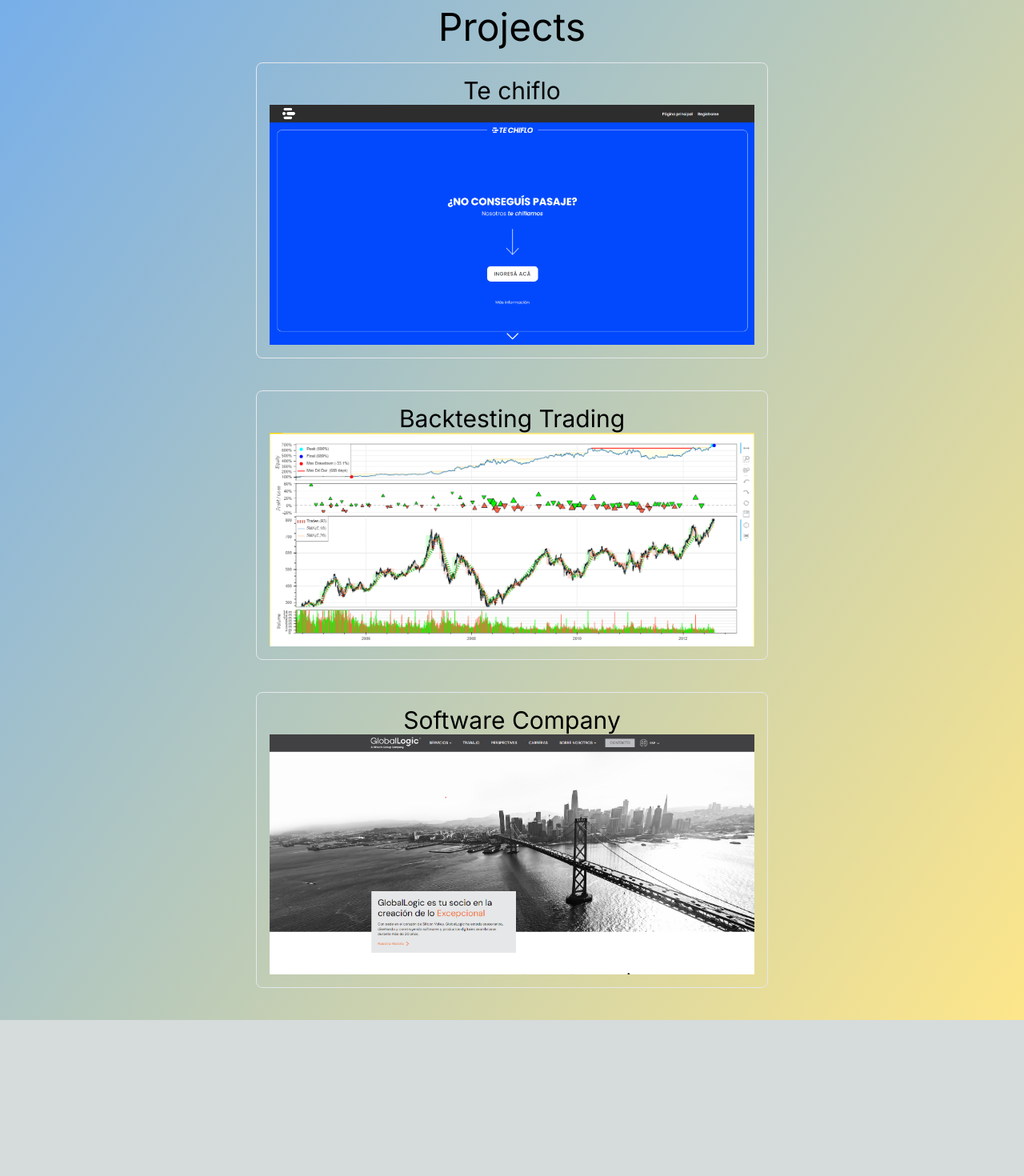
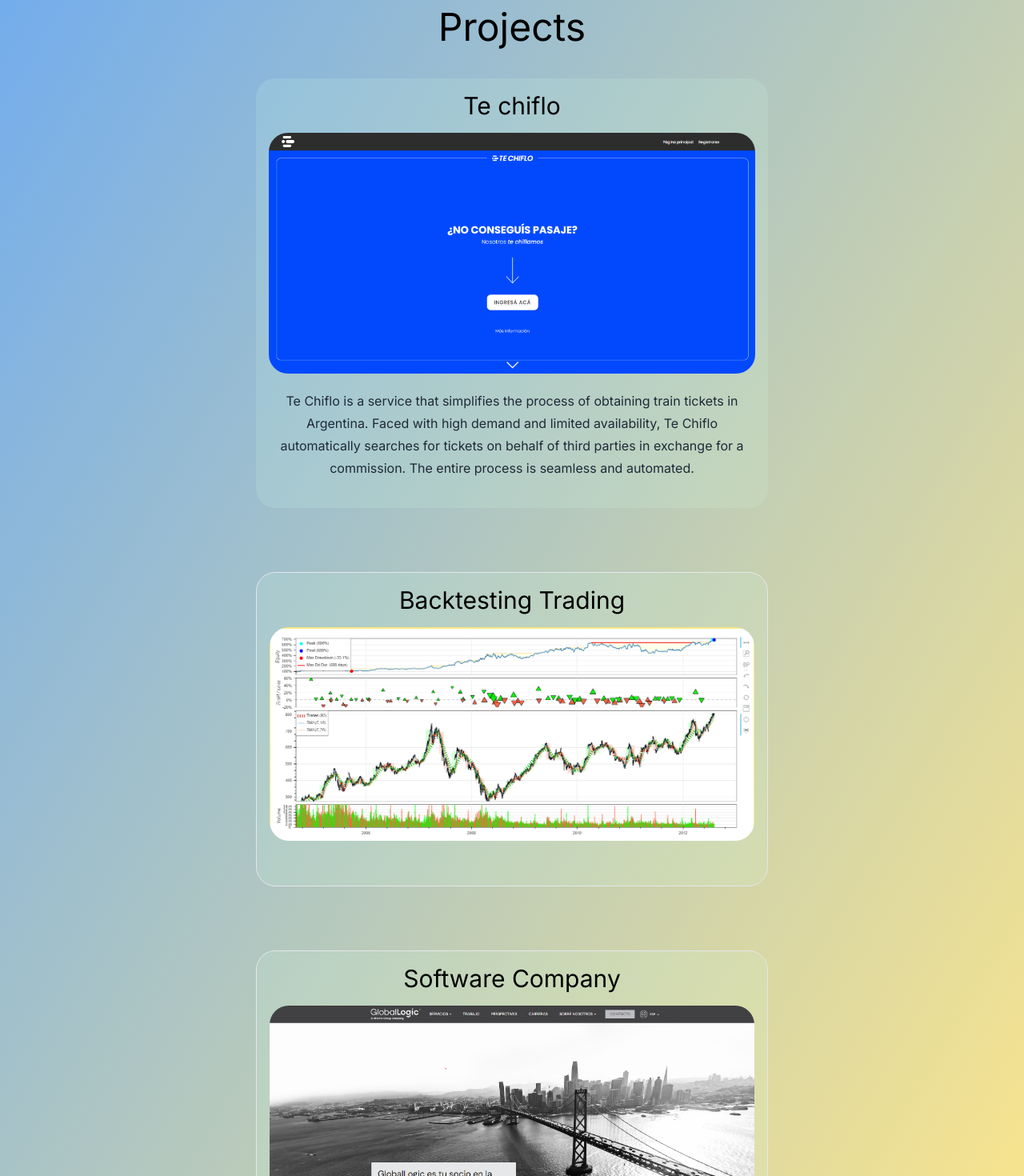
Before and after one commit to JoaquinFioriti/portfolio, a Next.js app: page / in a window 1280 px wide. Shown: the part 540-2010 px from the top of the page at 80% size. Before the commit the page ends 1815 px from the top, so only its background shows below. Built offline with nearby package versions, Linux system fonts and the light colour scheme.

Commit message:
feat: adding button to display more info in project. We learned about the "use client"

```diff
--- a/src/components/Container.tsx
+++ b/src/components/Container.tsx
@@ -17,10 +17,41 @@ const Container: FC<ContainerProps> = ({className}) => {
     return (
         <div className={'my-10 w-full ' + className}>
         <p className=' text-5xl text-center'>Projects</p>
-        <div className='flex flex-col mt-5 items-center gap-10'>
-            <Project className='p-4 w-1/2 flex flex-col items-center border rounded-lg' title='Te chiflo' image={<Image alt='Te chiflo' src={techifloIMG} width="1000" height="1000"/>}/>
-            <Project className='p-4 w-1/2 flex flex-col items-center border rounded-lg' title='Backtesting Trading' image={<Image alt='Te chiflo' src={backtestingIMG} width="1000" height="1000"/>}/>
-            <Project className='p-4 w-1/2 flex flex-col items-center border rounded-lg' title='Software Company' image={<Image alt='Te chiflo' src={globalLoginIMG} width="1000" height="1000"/>}/>
+        <div className='flex flex-col mt-10 items-center gap-20'>
+            <Project
+                className='p-4 w-1/2 flex flex-col items-center  rounded-3xl bg-emerald-100 bg-opacity-15  hover:animate-pulseScale cursor-pointer'
+                title='Te chiflo'
+                text='Te Chiflo is a service that simplifies the process of obtaining train tickets in Argentina. Faced with high demand and limited availability, Te Chiflo automatically searches for tickets on behalf of third parties in exchange for a commission. The entire process is seamless and automated.'
+                image=
+                    {<Image
+                        alt='Te chiflo'
+                        src={techifloIMG}
+                        width="1000"
+                        height="1000"
+                        className='rounded-3xl'/>
+                    }/>
+            <Project
+                className='p-4 w-1/2 flex flex-col items-center border rounded-3xl bg-emerald-100 bg-opacity-15 hover:animate-pulseScale cursor-pointer'
+                title='Backtesting Trading'
+                image=
+                    {<Image
+                        alt='Te chiflo'
+                        src={backtestingIMG}
+                        width="1000"
+                        height="1000"
+                        className='rounded-3xl'/>
+                    }/>
+            <Project
+                className='p-4 w-1/2 flex flex-col items-center border rounded-3xl bg-emerald-100 bg-opacity-15 hover:animate-pulseScale cursor-pointer'
+                title='Software Company'
+                image=
+                    {<Image
+                        alt='Te chiflo'
+                        src={globalLoginIMG}
+                        width="1000"
+                        height="1000"
+                        className='rounded-3xl'/>
+                    }/>
         </div>
         </div>
     )
--- a/src/components/Project.tsx
+++ b/src/components/Project.tsx
@@ -1,4 +1,8 @@
-import React, {FC} from 'react'
+"use client";
+
+import React, {FC, useState} from 'react'
+import { GoChevronDown } from "react-icons/go";
+
 
 interface ProjectProps {
     title?:string,
@@ -8,18 +12,30 @@ interface ProjectProps {
     className?: string
 }
 
+
+
+
 const Container: FC<ProjectProps> = ({title, image, text, tecnologies, className}) => {
+
+    const [isVisible, setIsVisible] = useState(false);
+
+    const handleButtonClick = () => {
+        setIsVisible(!isVisible);
+    };
+
     return (
         <div className={className}>
-            <div className='text-3xl'>
+            <div className='text-3xl mb-4'>
                 {title}
             </div>
-            <div className=''>
+            <div className='flex flex-col items-center'>
                 {image}
-
+                <div className='flex flex-col justify-center items-center'>
+                <GoChevronDown onClick={handleButtonClick} className='lg:hidden mt-5 ' size={30}/>
+                <p className={`lg:flex ${isVisible? 'flex' : 'hidden'} text-center text-md py-5 leading-7 text-gray-800`}>{text}</p>
+                </div>
             </div>
         </div>
     )
 }
-
 export default Container
--- a/tailwind.config.ts
+++ b/tailwind.config.ts
@@ -8,6 +8,15 @@ const config: Config = {
   ],
   theme: {
     extend: {
+      keyframes: {
+        pulseScale: {
+          '0%, 100%': { transform: 'scale(1)' }, //TODO: When the mouse is on hover increase the size and when you
+          '50%': { transform: 'scale(1.02)' },
+        },
+      },
+      animation: {
+        pulseScale: 'pulseScale 2s ease-in-out infinite',
+      },
       backgroundImage: {
         "gradient-radial": "radial-gradient(var(--tw-gradient-stops))",
         "gradient-conic":
```
